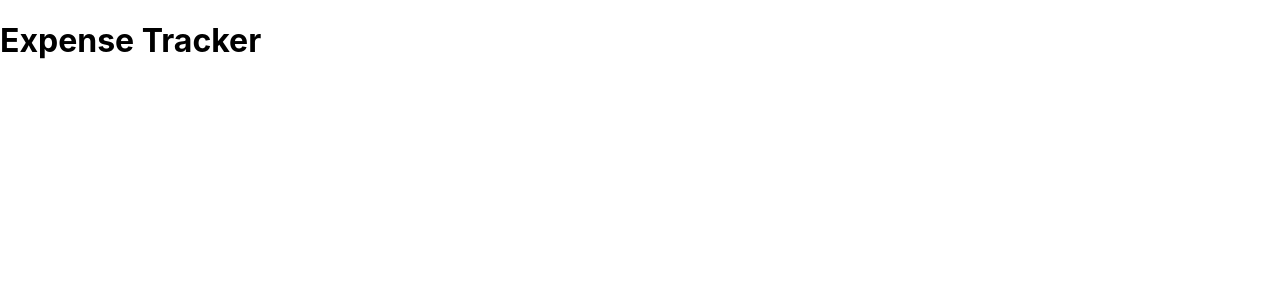
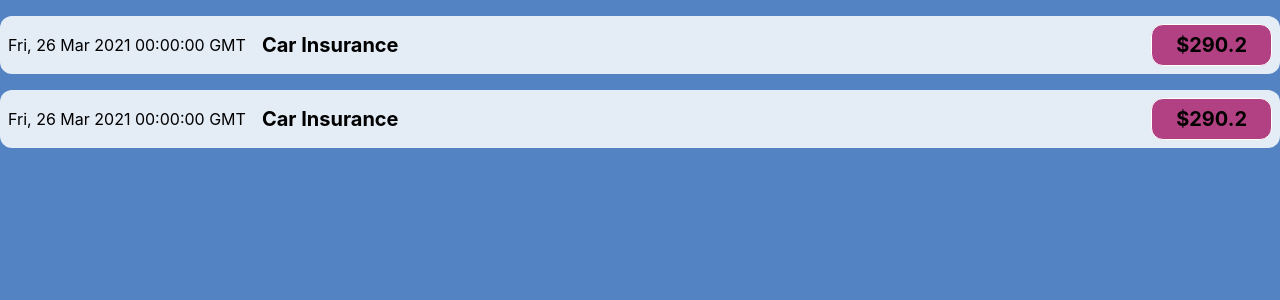
Before and after one commit to GreeshmaTT/ExpenseTracker, a React (Create React App) app: page / in a window 1280 px wide. Shown: the top 300 px of the page. Built offline with nearby package versions, Linux system fonts and the light colour scheme.

Commit message:
Greeshma | Adding expense Item component

```diff
--- a/src/App.js
+++ b/src/App.js
@@ -1,7 +1,10 @@
+import ExpenseItem from "./components/ExpenseItems";
+
 function App() {
   return (
     <div>
-      <h1>Expense Tracker</h1>
+      <ExpenseItem></ExpenseItem>
+      <ExpenseItem></ExpenseItem>
     </div>
   );
 }
--- /dev/null
+++ b/src/components/ExpenseItem.css
@@ -0,0 +1,58 @@
+.expense-item {
+  display: flex;
+  justify-content: space-between;
+  align-items: center;
+  box-shadow: 0 2px 8px rgba(255, 247, 247, 0.25);
+  padding: 0.5rem;
+  margin: 1rem 0;
+  border-radius: 12px;
+  background-color: #E4ECF6;
+  box-shadow: 5px 5px 10px var(--shadow-color), 1px 1px 2px var(--shadow-color), -6px -6px 15px rgba(255,255,255,0.9), -1px -1px 3px 1px rgba(255,255,255,0.9);
+}
+
+.expense-item__description {
+  display: flex;
+  flex-direction: column;
+  gap: 1rem;
+  align-items: flex-end;
+  flex-flow: column-reverse;
+  justify-content: flex-start;
+  flex: 1;
+}
+
+.expense-date{
+
+}
+
+.expense-item h2 {
+  font-size: 1rem;
+  flex: 1;
+  margin: 0 1rem;
+}
+
+.expense-item__price {
+  font-size: 1rem;
+  font-weight: bold;
+  background-color: #b14182;
+  border: 1px solid white;
+  padding: 0.5rem;
+  border-radius: 12px;
+}
+
+@media (min-width: 580px) {
+  .expense-item__description {
+    flex-direction: row;
+    align-items: center;
+    justify-content: flex-start;
+    flex: 1;
+  }
+
+  .expense-item__description h2 {
+    font-size: 1.25rem;
+  }
+
+  .expense-item__price {
+    font-size: 1.25rem;
+    padding: 0.5rem 1.5rem;
+  }
+}
--- /dev/null
+++ b/src/components/ExpenseItems.js
@@ -0,0 +1,19 @@
+import "./ExpenseItem.css";
+
+function ExpenseItem() {
+  const expenseDate = new Date(2021, 2, 26);
+  const expenseAmount = 290.2;
+  const expenseTitle = "Car Insurance";
+
+  return (
+    <div className="expense-item">
+      <div className="expense-date">{expenseDate.toUTCString()}</div>
+      <div className="expense-item__description">
+        <h2>{expenseTitle}</h2>
+        <div className="expense-item__price">{"$" + expenseAmount}</div>
+      </div>
+    </div>
+  );
+}
+
+export default ExpenseItem;
--- a/src/index.css
+++ b/src/index.css
@@ -5,6 +5,8 @@ body {
     sans-serif;
   -webkit-font-smoothing: antialiased;
   -moz-osx-font-smoothing: grayscale;
+  background-color:  #5383c2;;
+
 }
 
 code {
```
Also changed, not shown: 1 other file (tests, documents, lock files or other folders).
